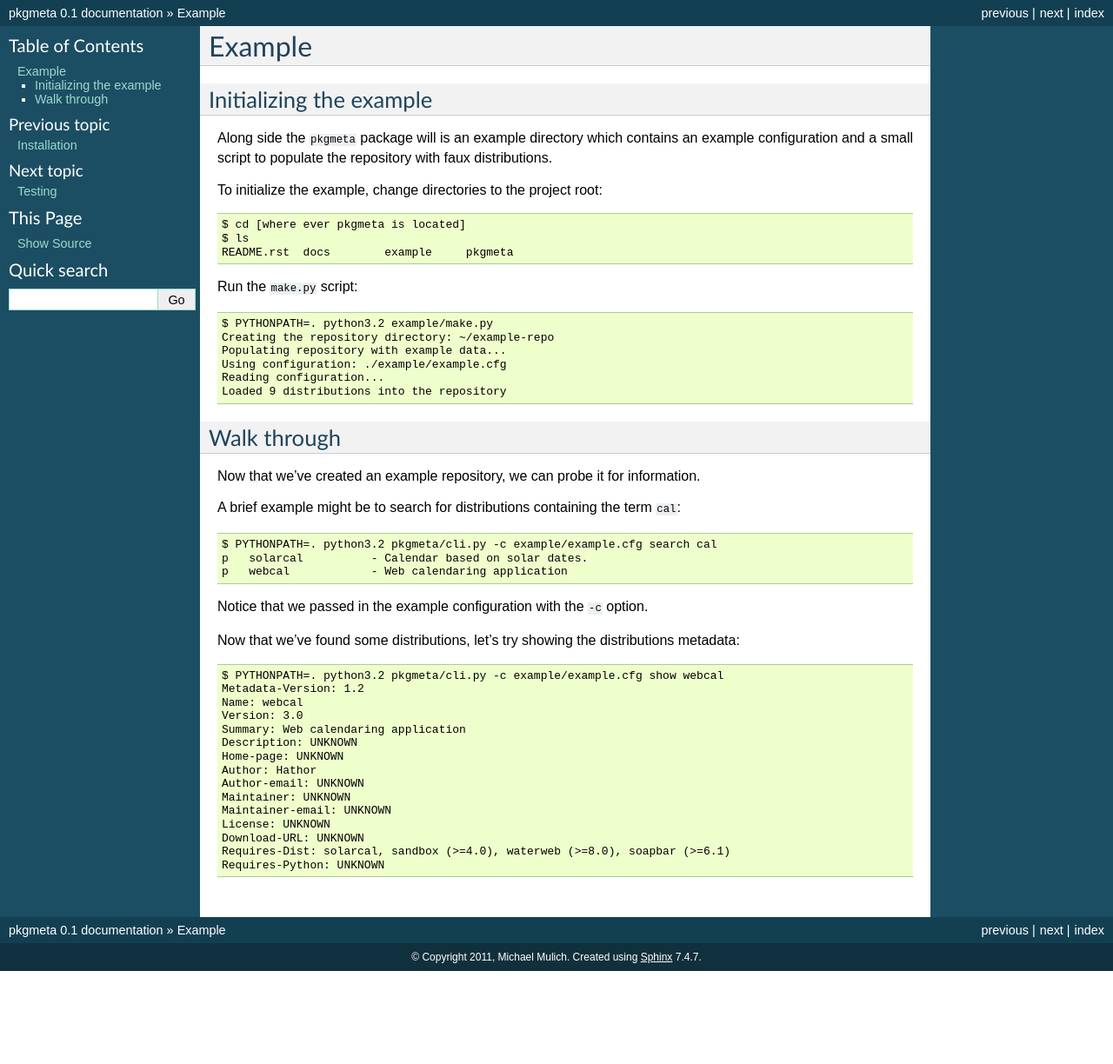
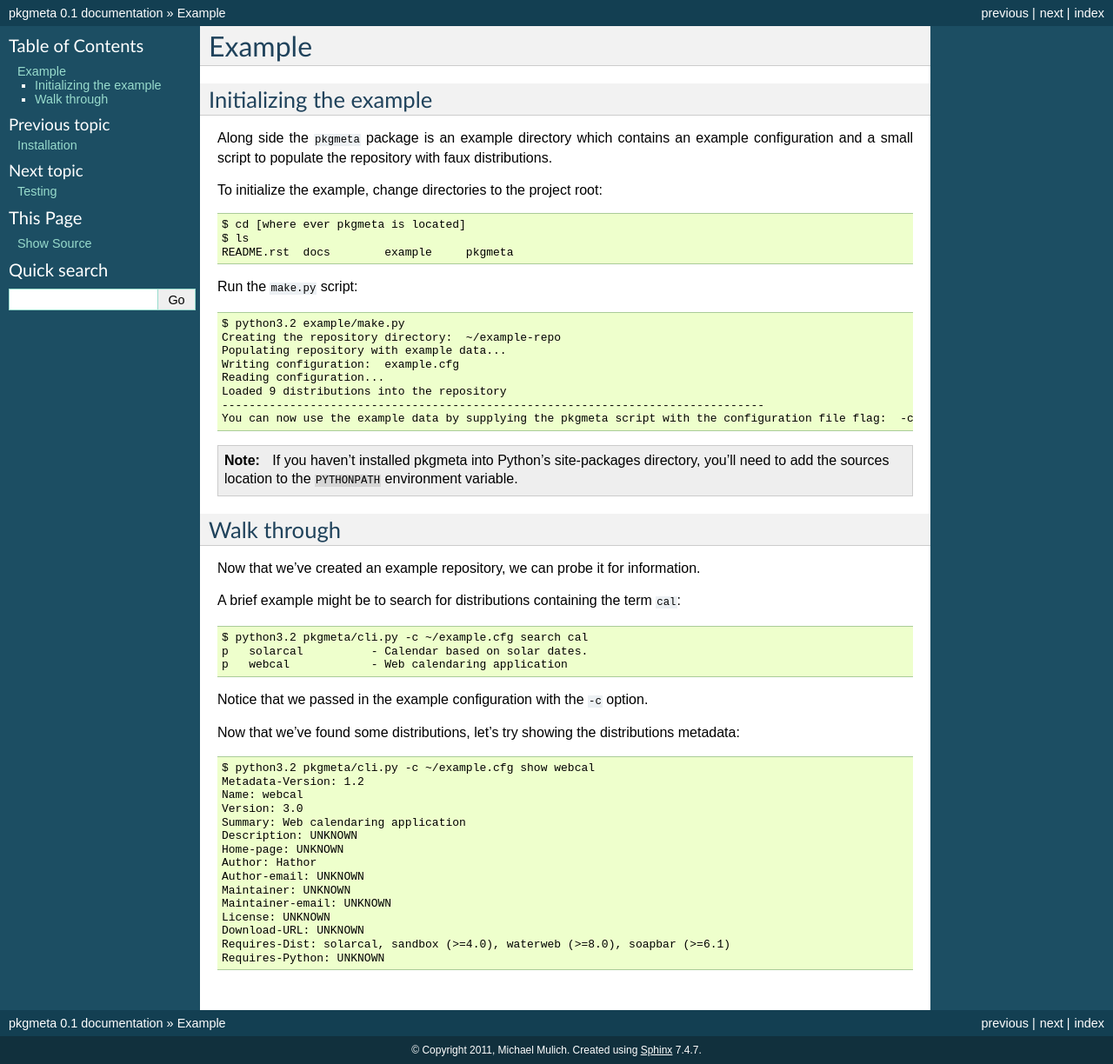
Before and after one commit to mmulich/pkgmeta, a Sphinx documentation site: the page built from docs/source/example.rst, in a window 1280 px wide. Shown: the whole page at 87% size. Built offline with Sphinx 7.4.7, drawn with Linux system fonts in a browser that asks for light colours; before the commit the page ends 1117 px from its top, so only the background shows below that.

Commit message:
Write the example to the user directory and create the configuration in the example's make script.

```diff
--- a/docs/source/example.rst
+++ b/docs/source/example.rst
@@ -4,7 +4,7 @@ Example
 Initializing the example
 ------------------------
 
-Along side the ``pkgmeta`` package will is an example directory which contains
+Along side the ``pkgmeta`` package is an example directory which contains
 an example configuration and a small script to populate the repository with
 faux distributions.
 
@@ -16,12 +16,18 @@ To initialize the example, change directories to the project root::
 
 Run the ``make.py`` script::
 
-    $ PYTHONPATH=. python3.2 example/make.py
-    Creating the repository directory: ~/example-repo
+    $ python3.2 example/make.py
+    Creating the repository directory:  ~/example-repo
     Populating repository with example data...
-    Using configuration: ./example/example.cfg
+    Writing configuration:  example.cfg
     Reading configuration...
     Loaded 9 distributions into the repository
+    --------------------------------------------------------------------------------
+    You can now use the example data by supplying the pkgmeta script with the configuration file flag:  -c ~/example.cfg
+
+.. note:: If you haven't installed pkgmeta into Python's site-packages directory,
+   you'll need to add the sources location to the ``PYTHONPATH`` environment
+   variable.
 
 Walk through
 ------------
@@ -31,7 +37,7 @@ Now that we've created an example repository, we can probe it for information.
 A brief example might be to search for distributions containing the term
 ``cal``::
 
-    $ PYTHONPATH=. python3.2 pkgmeta/cli.py -c example/example.cfg search cal
+    $ python3.2 pkgmeta/cli.py -c ~/example.cfg search cal
     p   solarcal          - Calendar based on solar dates.
     p   webcal            - Web calendaring application
 
@@ -40,7 +46,7 @@ Notice that we passed in the example configuration with the ``-c`` option.
 Now that we've found some distributions, let's try showing the distributions
 metadata::
 
-    $ PYTHONPATH=. python3.2 pkgmeta/cli.py -c example/example.cfg show webcal
+    $ python3.2 pkgmeta/cli.py -c ~/example.cfg show webcal
     Metadata-Version: 1.2
     Name: webcal
     Version: 3.0
```
Also changed, not shown: 4 other files.
